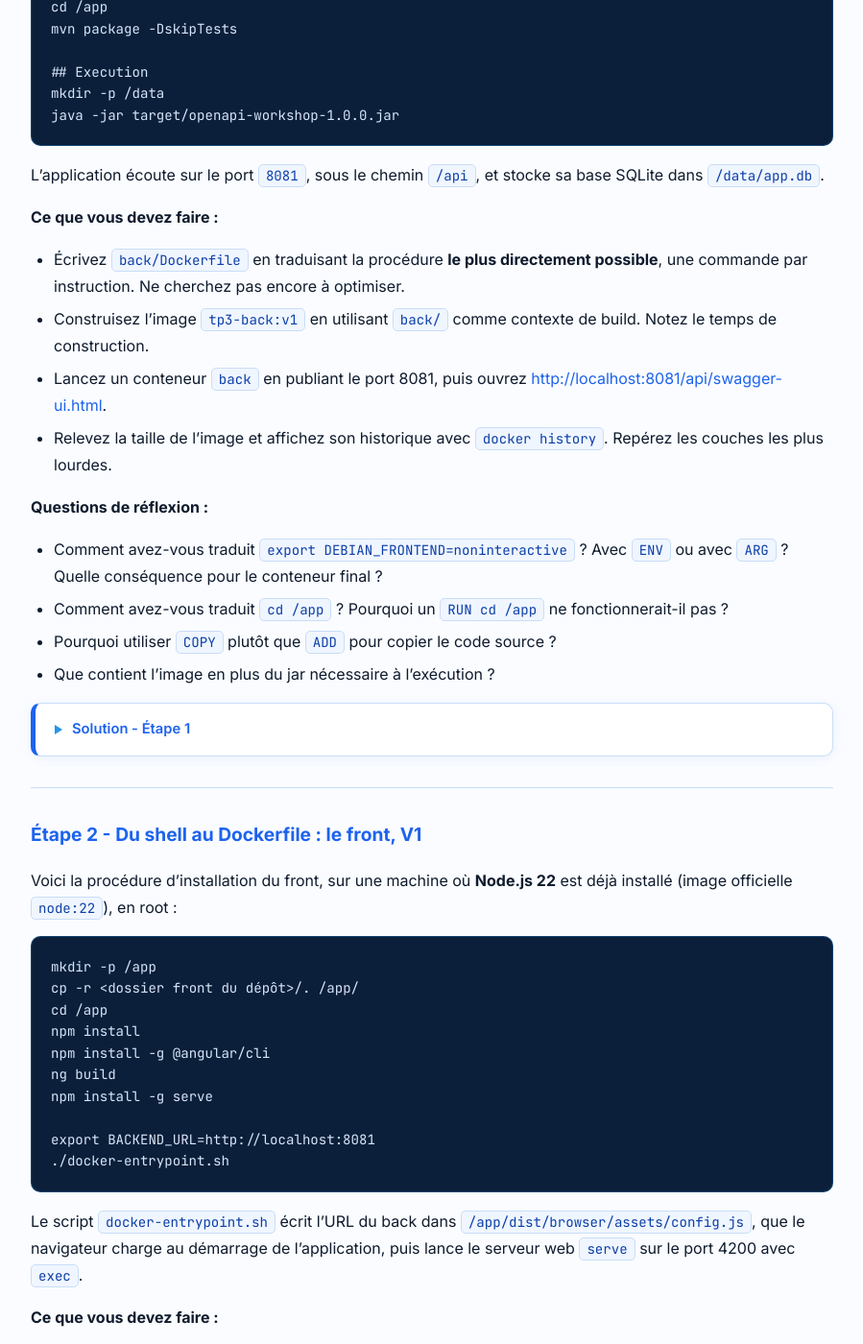
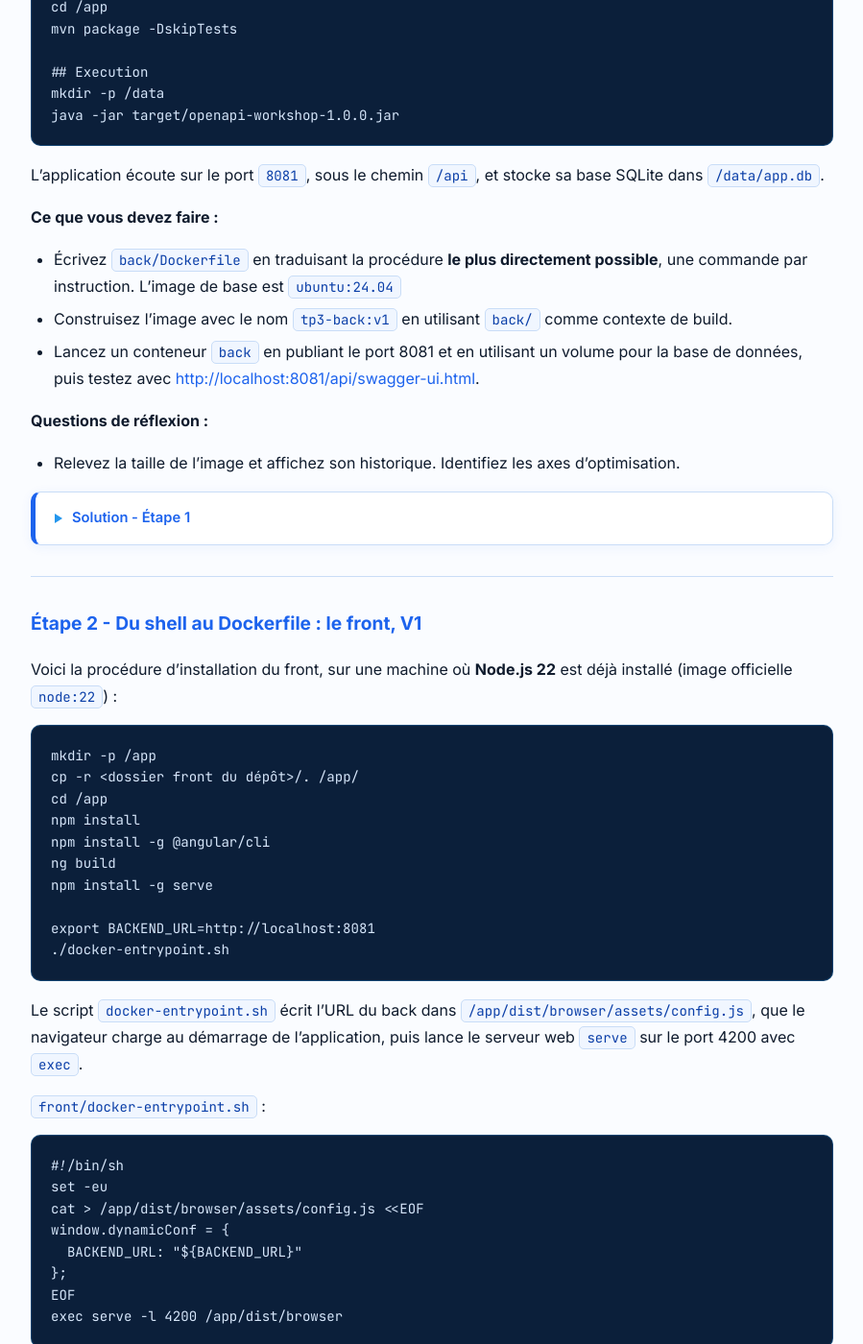
Before and after one commit to jviallon63/Hesias-3DKR, a Jekyll site: the page built from tp/3-dockerfile.md, in a window 1280 px wide and 1400 px high, scrolled down 1721 px. Shown: the whole window at 96% size, without its empty margins (190-1089 px from the left). Built offline with Jekyll 4.4.1, drawn with Linux system fonts in a browser that asks for light colours; some of the changed text lies outside the part shown.

Commit message:
Review TP3

````diff
--- a/tp/3-dockerfile.md
+++ b/tp/3-dockerfile.md
@@ -65,17 +65,13 @@ L'application écoute sur le port `8081`, sous le chemin `/api`, et stocke sa ba
 
 **Ce que vous devez faire :**
 
-- Écrivez `back/Dockerfile` en traduisant la procédure **le plus directement possible**, une commande par instruction. Ne cherchez pas encore à optimiser.
-- Construisez l'image `tp3-back:v1` en utilisant `back/` comme contexte de build. Notez le temps de construction.
-- Lancez un conteneur `back` en publiant le port 8081, puis ouvrez <http://localhost:8081/api/swagger-ui.html>.
-- Relevez la taille de l'image et affichez son historique avec `docker history`. Repérez les couches les plus lourdes.
+- Écrivez `back/Dockerfile` en traduisant la procédure **le plus directement possible**, une commande par instruction. L'image de base est `ubuntu:24.04`
+- Construisez l'image avec le nom `tp3-back:v1` en utilisant `back/` comme contexte de build.
+- Lancez un conteneur `back` en publiant le port 8081 et en utilisant un volume pour la base de données, puis testez avec <http://localhost:8081/api/swagger-ui.html>.
 
 **Questions de réflexion :**
 
-- Comment avez-vous traduit `export DEBIAN_FRONTEND=noninteractive` ? Avec `ENV` ou avec `ARG` ? Quelle conséquence pour le conteneur final ?
-- Comment avez-vous traduit `cd /app` ? Pourquoi un `RUN cd /app` ne fonctionnerait-il pas ?
-- Pourquoi utiliser `COPY` plutôt que `ADD` pour copier le code source ?
-- Que contient l'image en plus du jar nécessaire à l'exécution ?
+- Relevez la taille de l'image et affichez son historique. Identifiez les axes d'optimisation.
 
 {::nomarkdown}
 <details><summary>Solution - Étape 1</summary>
@@ -86,7 +82,6 @@ L'application écoute sur le port `8081`, sous le chemin `/api`, et stocke sa ba
 ```dockerfile
 FROM ubuntu:24.04
 
-ENV DEBIAN_FRONTEND=noninteractive
 RUN apt-get update
 RUN apt-get install -y openjdk-17-jdk-headless maven
 
@@ -99,29 +94,12 @@ CMD ["java", "-jar", "target/openapi-workshop-1.0.0.jar"]
 ```
 
 ```bash
-time docker build -t tp3-back:v1 back/
-docker run -d --name back -p 8081:8081 tp3-back:v1
-docker logs -f back                 # attendre « Started OpenapiWorkshopApplication »
-docker images tp3-back
-docker history tp3-back:v1
+docker build -t tp3-back:v1 back/
+docker container run -d --name back -p 8081:8081 -v ./tp3/data/:/data/ tp3-back:v1
+docker container logs -f back                 # attendre « Started OpenapiWorkshopApplication »
+docker image ls tp3-back
+docker image history tp3-back:v1
 ```
-
-Le dernier argument de `docker build` est le **contexte de build** : le dossier envoyé au daemon, seul endroit où `COPY` peut aller chercher des fichiers. Par défaut, le Dockerfile est cherché à sa racine.
-
-Chaque instruction `RUN`, `COPY` ou `ADD` crée une couche. `docker history` montre que l'image pèse plusieurs centaines de Mo, répartis entre :
-
-- la couche `apt-get install` : JDK complet (compilateur compris), Maven et leurs dépendances ;
-- la couche `apt-get update` : les index de paquets, inutiles une fois l'installation faite ;
-- la couche `mvn package` : le dépôt local Maven (`/root/.m2`, toutes les dépendances téléchargées) et le dossier `target/` avec les classes compilées ;
-- la couche `COPY` : tout le code source.
-
-Seul le jar et un environnement d'exécution Java sont nécessaires pour faire tourner l'application.
-
-`ENV DEBIAN_FRONTEND=noninteractive` fonctionne, mais la variable reste définie dans tous les conteneurs lancés à partir de l'image, où elle n'a rien à faire. `ARG DEBIAN_FRONTEND=noninteractive` limite sa portée au build : c'est la bonne traduction d'un réglage qui ne concerne que l'installation.
-
-Chaque `RUN` s'exécute dans un nouveau shell : un `RUN cd /app` n'aurait aucun effet sur l'instruction suivante. `WORKDIR` est l'instruction prévue pour cela, et elle définit aussi le répertoire courant du conteneur.
-
-`ADD` extrait automatiquement les archives tar et peut télécharger des URL. Ces comportements implicites surprennent : un fichier `.tar.gz` copié avec `ADD` arrive décompressé, et un téléchargement par URL échappe au cache et à la vérification d'intégrité si l'on ne précise pas `--checksum`. On réserve donc `ADD` aux cas où l'on veut explicitement l'extraction, et on utilise `COPY` partout ailleurs.
 
 {::nomarkdown}
 </details>
@@ -131,7 +109,7 @@ Chaque `RUN` s'exécute dans un nouveau shell : un `RUN cd /app` n'aurait aucun
 
 ## Étape 2 - Du shell au Dockerfile : le front, V1
 
-Voici la procédure d'installation du front, sur une machine où **Node.js 22** est déjà installé (image officielle `node:22`), en root :
+Voici la procédure d'installation du front, sur une machine où **Node.js 22** est déjà installé (image officielle `node:22`) :
 
 ```bash
 mkdir -p /app
@@ -148,18 +126,28 @@ export BACKEND_URL=http://localhost:8081
 
 Le script `docker-entrypoint.sh` écrit l'URL du back dans `/app/dist/browser/assets/config.js`, que le navigateur charge au démarrage de l'application, puis lance le serveur web `serve` sur le port 4200 avec `exec`.
 
+`front/docker-entrypoint.sh` :
+
+```sh
+#!/bin/sh
+set -eu
+cat > /app/dist/browser/assets/config.js <<EOF
+window.dynamicConf = {
+  BACKEND_URL: "${BACKEND_URL}"
+};
+EOF
+exec serve -l 4200 /app/dist/browser
+```
+
 **Ce que vous devez faire :**
 
 - Écrivez `front/Dockerfile` en traduisant la procédure le plus directement possible.
 - Construisez l'image `tp3-front:v1`, lancez un conteneur `front` en publiant le port 4200 et en définissant `BACKEND_URL`. Vérifiez que l'application s'affiche sur <http://localhost:4200> et qu'elle affiche les données du back.
-- Relevez la taille de l'image et lisez son historique.
-- Le script doit-il être lancé par `CMD` ou par `ENTRYPOINT` ? Testez la différence : lancez un conteneur `tp3-front:v1` en ajoutant `sh` à la fin de la commande `docker run -it --rm`.
 
 **Questions de réflexion :**
 
 - Quelle est la différence entre `CMD` et `ENTRYPOINT` ? Que se passe-t-il quand on combine les deux ?
-- Pourquoi la forme `["...", "..."]` (dite *exec*) est-elle préférable à la forme `CMD commande arguments` (dite *shell*) ?
-- Pourquoi le script se termine-t-il par `exec serve ...` plutôt que par `serve ...` ?
+- Relevez la taille de l'image et affichez son historique. Identifiez les axes d'optimisation.
 
 {::nomarkdown}
 <details><summary>Solution - Étape 2</summary>
@@ -182,15 +170,11 @@ ENTRYPOINT ["/app/docker-entrypoint.sh"]
 ```
 
 ```bash
-time docker build -t tp3-front:v1 front/
-docker run -d --name front -p 4200:4200 -e BACKEND_URL=http://localhost:8081 tp3-front:v1
-docker images tp3-front
-docker history tp3-front:v1
+docker build -t tp3-front:v1 front/
+docker container run -d --name front -p 4200:4200 -e BACKEND_URL=http://localhost:8081 tp3-front:v1
+docker image ls tp3-front
+docker image history tp3-front:v1
 ```
-
-C'est le navigateur, sur votre poste, qui appelle le back : `BACKEND_URL` doit donc être une adresse joignable depuis votre machine (`localhost:8081`, le port publié du back), pas depuis le conteneur du front.
-
-L'image dépasse le Go : `node:22` est basée sur une Debian complète, et `node_modules` contient tout l'outillage de build d'Angular, inutile pour servir des fichiers statiques.
 
 Combinaison de `ENTRYPOINT` et `CMD` :
 
@@ -200,15 +184,11 @@ Combinaison de `ENTRYPOINT` et `CMD` :
 | `["/app/docker-entrypoint.sh"]` | absent | `/app/docker-entrypoint.sh` | `/app/docker-entrypoint.sh xyz` |
 | `["java", "-jar", "app.jar"]` | `["--server.port=8081"]` | `java -jar app.jar --server.port=8081` | `java -jar app.jar xyz` |
 
-`CMD` est une valeur par défaut que les arguments de `docker run` remplacent. `ENTRYPOINT` est le programme à lancer quoi qu'il arrive ; `CMD` lui fournit alors des arguments par défaut. Avec `docker run -it --rm tp3-front:v1 sh`, `sh` est passé en argument au script, qui l'ignore et lance `serve` quand même. Pour remplacer le point d'entrée, il faut `--entrypoint` :
+`CMD` est une valeur par défaut que les arguments de `docker run` remplacent. `ENTRYPOINT` est le programme à lancer quoi qu'il arrive ; `CMD` lui fournit alors des arguments par défaut. Avec `docker container run -it --rm tp3-front:v1 sh`, `sh` est passé en argument au script, qui l'ignore et lance `serve` quand même. Pour remplacer le point d'entrée, il faut `--entrypoint` :
 
 ```bash
-docker run -it --rm --entrypoint sh tp3-front:v1
+docker container run -it --rm --entrypoint sh tp3-front:v1
 ```
-
-La forme *shell* (`CMD serve -l 4200`) lance en réalité `/bin/sh -c "serve -l 4200"` : c'est `sh` qui reçoit le PID 1, et les signaux envoyés par `docker stop` (`SIGTERM`) ne parviennent pas à l'application, qui est tuée brutalement au bout de 10 secondes. La forme *exec* lance directement le programme.
-
-Pour la même raison, `exec serve ...` **remplace** le processus du script par `serve`, qui devient le PID 1 et reçoit les signaux. Sans `exec`, le script resterait PID 1 et `serve` un simple processus enfant.
 
 {::nomarkdown}
 </details>
````
Also changed, not shown: 2 other files.
